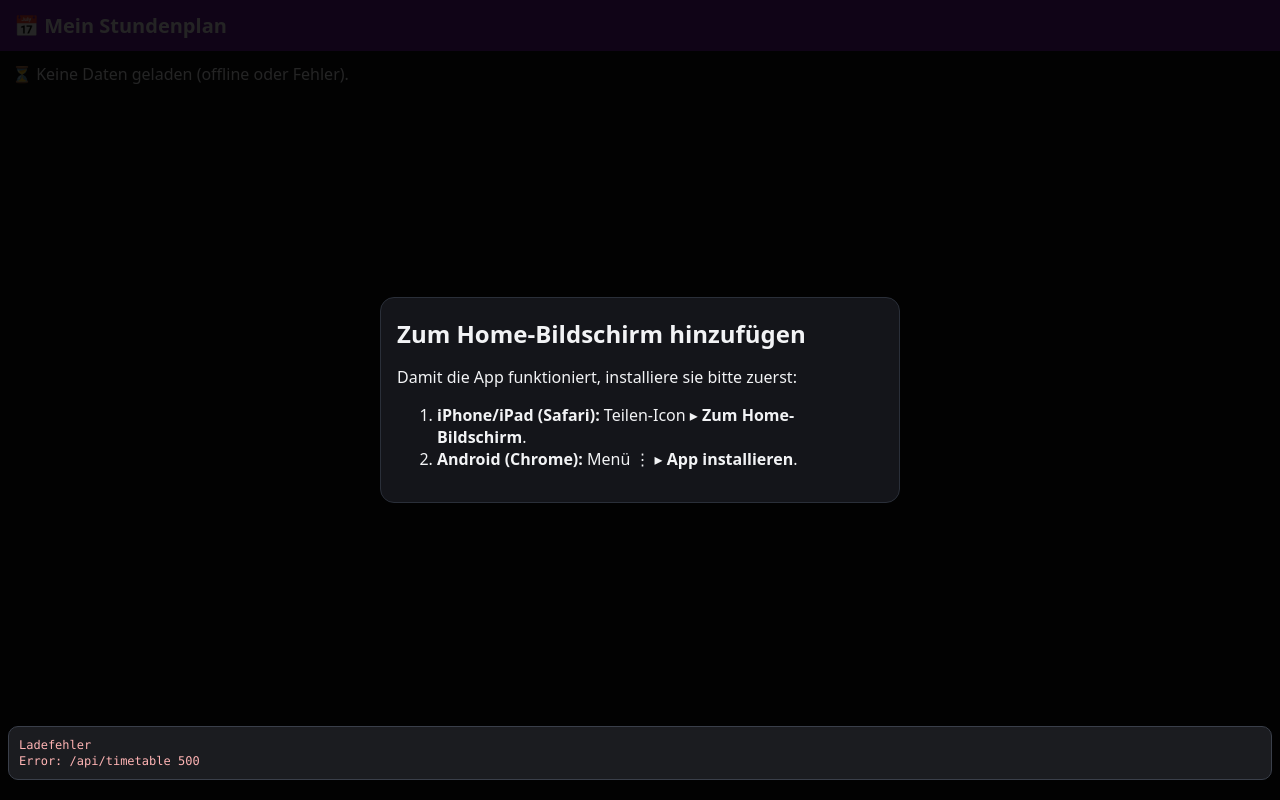
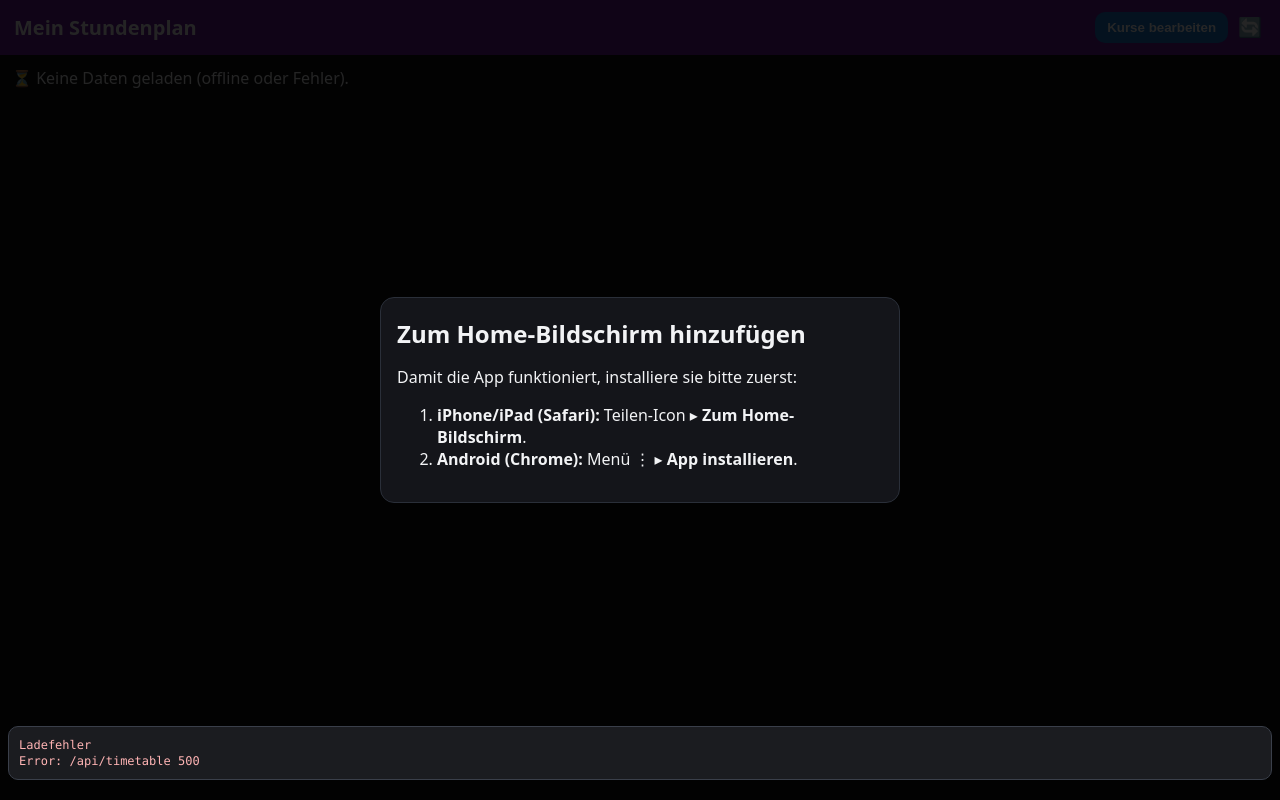
Before and after one commit to Sanipower789/untis-pwa, a Flask app: page / in a window 1280 px wide. Run offline with Flask 3, Linux system fonts and the light colour scheme; data that the repository does not hold is empty; parts of the project's set-up code (start-up, migrations or seed data) failed here and were passed over.

Commit message:
Refresh button V1

```diff
--- a/static/app.js
+++ b/static/app.js
@@ -368,8 +368,20 @@ if ("serviceWorker" in navigator) {
   })();
 }
 
-document.addEventListener("DOMContentLoaded", ()=>{
-  loadTimetable();
+document.addEventListener("DOMContentLoaded", () => {
+  const refreshBtn = document.getElementById("refresh-btn");
+  if (refreshBtn) {
+    refreshBtn.addEventListener("click", () => {
+      refreshBtn.disabled = true;
+      refreshBtn.textContent = "⏳";
+      loadTimetable(true).finally(() => {
+        refreshBtn.disabled = false;
+        refreshBtn.textContent = "🔄";
+      });
+    });
+  }
+
+  loadTimetable(); // dein bisheriger Autostart
   setInterval(()=>loadTimetable(true), 5*60*1000);
   document.addEventListener("visibilitychange", ()=>{ if(!document.hidden) loadTimetable(true); });
 });
--- a/static/styles.css
+++ b/static/styles.css
@@ -186,3 +186,24 @@ button{
     font-size:.85rem;
   }
 }
+
+.header-actions {
+  display: flex;
+  gap: 6px;
+  align-items: center;
+}
+
+#refresh-btn {
+  background: transparent;
+  border: none;
+  font-size: 1.2rem;
+  cursor: pointer;
+  color: #fff;
+  padding: 4px;
+  line-height: 1;
+}
+
+#refresh-btn:disabled {
+  opacity: 0.5;
+  cursor: default;
+}
--- a/templates/index.html
+++ b/templates/index.html
@@ -26,8 +26,11 @@
   </div>
 
   <header>
-    <h1>📅 Mein Stundenplan</h1>
-    <button id="edit-courses" style="display:none;">Kurse bearbeiten</button>
+    <h1>Mein Stundenplan</h1>
+    <div class="header-actions">
+      <button id="edit-courses">Kurse bearbeiten</button>
+      <button id="refresh-btn" title="Neu laden">🔄</button>
+    </div>
   </header>
 
   <main>
```
